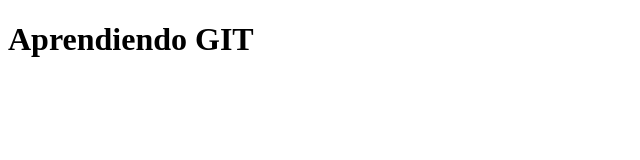
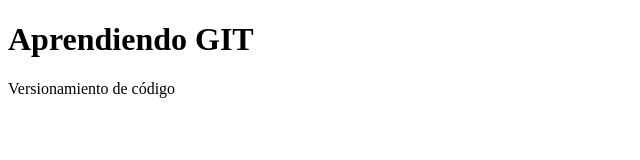
Before and after one commit to disastercode-c/tutoria, a plain HTML site: page index.html in a window 1280 px wide. Shown: the whole page, without its empty margins (0-640 px from the left). Drawn offline with Linux system fonts and the light colour scheme.

Commit message:
añadiendo subtitulo

```diff
--- a/index.html
+++ b/index.html
@@ -8,5 +8,6 @@
 </head>
 <body>
     <h1>Aprendiendo GIT</h1>
+    <p>Versionamiento de  código</p>
 </body>
 </html>
```
